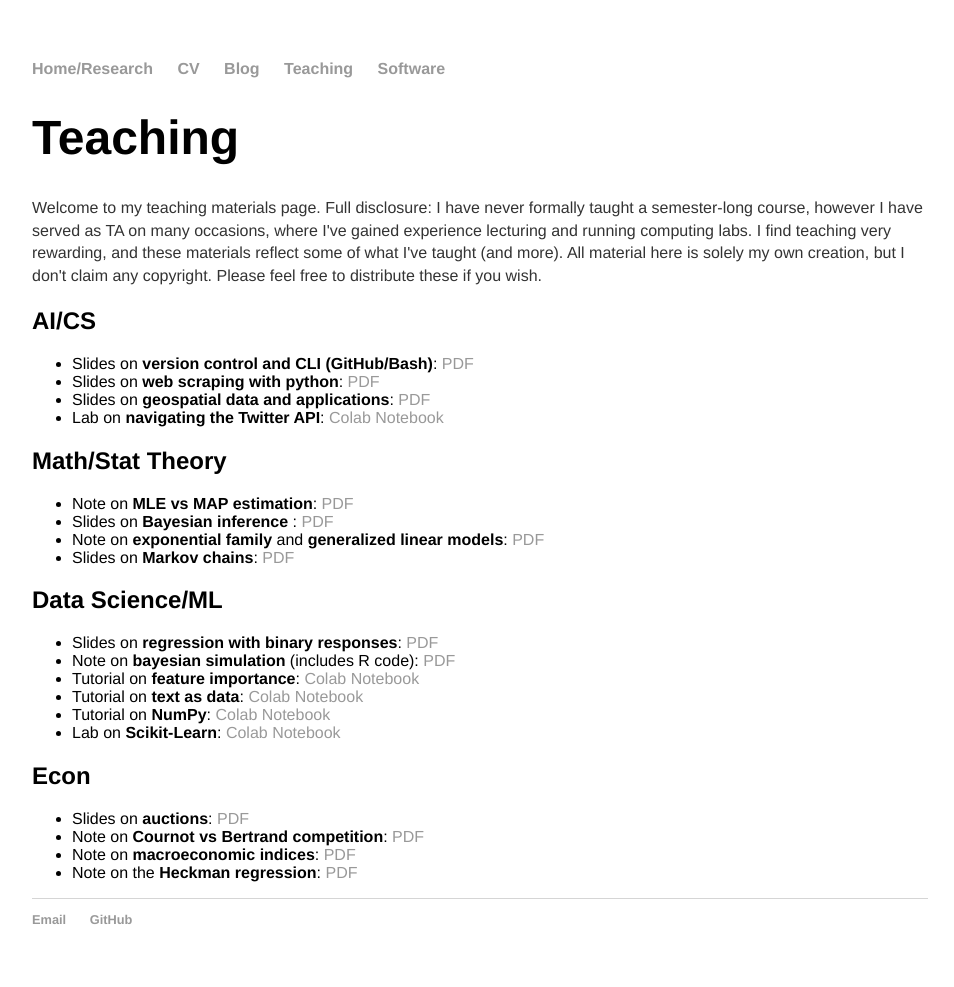
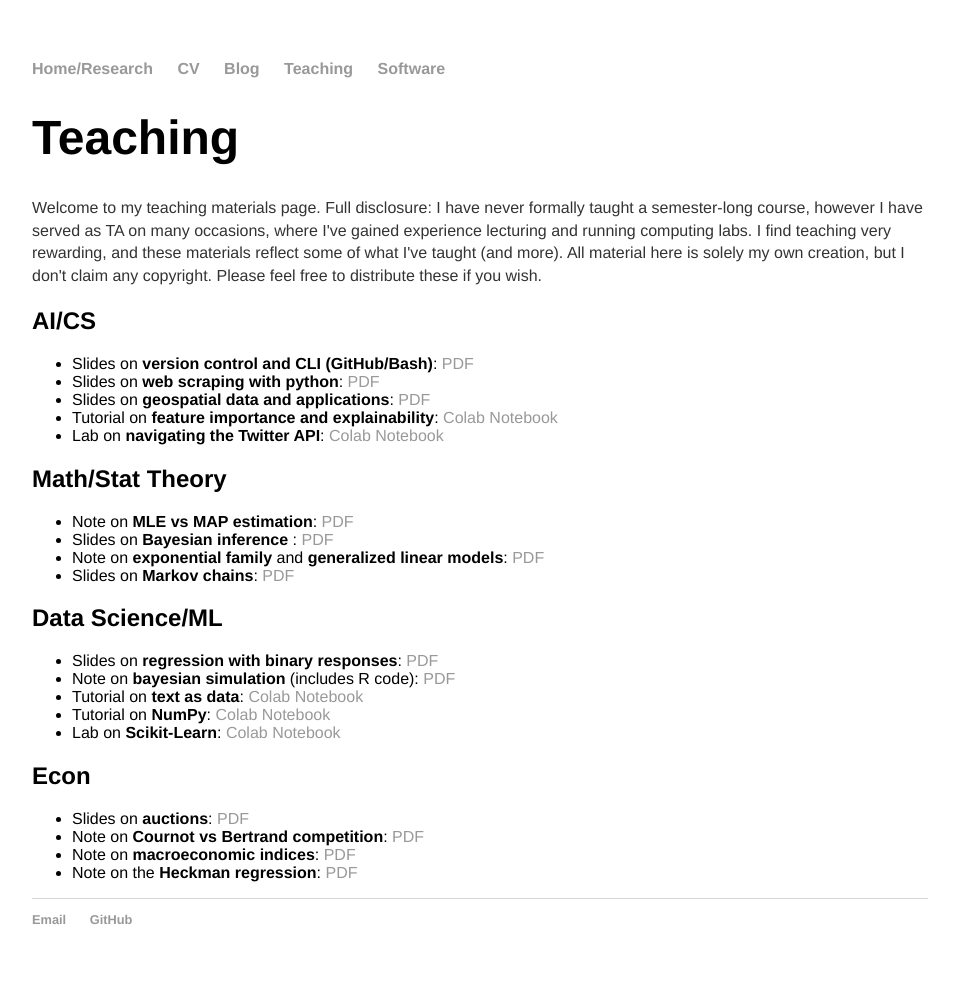
Before and after one commit to 12mre1/12mre1.github.io, a Jekyll site: the page built from teach/index.html, in a window 1280 px wide. Shown: the whole page, without its empty margins (160-1114 px from the left). Built offline with Jekyll 4.4.1, drawn with Linux system fonts in a browser that asks for light colours; some of the changed lines change nothing that is shown.

Commit message:
update teach

```diff
--- a/teach/index.html
+++ b/teach/index.html
@@ -19,6 +19,8 @@ here is solely my own creation, but I don't claim any copyright. Please feel fre
 <li>Slides on <b>web scraping with python</b>: <a href = "/teach/#" target="_blank">PDF</a></li>
 
 <li>Slides on <b>geospatial data and applications</b>: <a href = "/teach/#" target="_blank">PDF</a></li>
+
+<li>Tutorial on <b>feature importance and explainability</b>: <a href = "https://colab.research.google.com/drive/1_pu7EalpJakJg0-9mNw-nqCtcB76z6C6?usp=sharing" target="_blank">Colab Notebook</a></li>
 
 <li>Lab on <b>navigating the Twitter API</b>: <a href = "https://colab.research.google.com/drive/1PmJKZY5moTiEpntKFTrm-CidBwg_VR8R?usp=sharing" target="_blank">Colab Notebook</a></li>
 
@@ -46,8 +48,6 @@ here is solely my own creation, but I don't claim any copyright. Please feel fre
 
 <li>Note on <b>bayesian simulation</b> (includes R code): <a href = "/teach/#" target="_blank">PDF</a></li>
 
-<li>Tutorial on <b>feature importance</b>: <a href = "https://colab.research.google.com/drive/1_pu7EalpJakJg0-9mNw-nqCtcB76z6C6?usp=sharing" target="_blank">Colab Notebook</a></li>
-
 <li>Tutorial on <b>text as data</b>: <a href = "https://colab.research.google.com/drive/1jsiPL284La-ipoHcdkdp7rBce4KW-Y5z?usp=sharing" target="_blank">Colab Notebook</a></li>
 
 <li>Tutorial on <b>NumPy</b>: <a href = "https://colab.research.google.com/drive/1cn3sdwL3TqQmBTGX1wcNLH32KHzCUjPG?usp=sharing" target="_blank">Colab Notebook</a></li>
```
